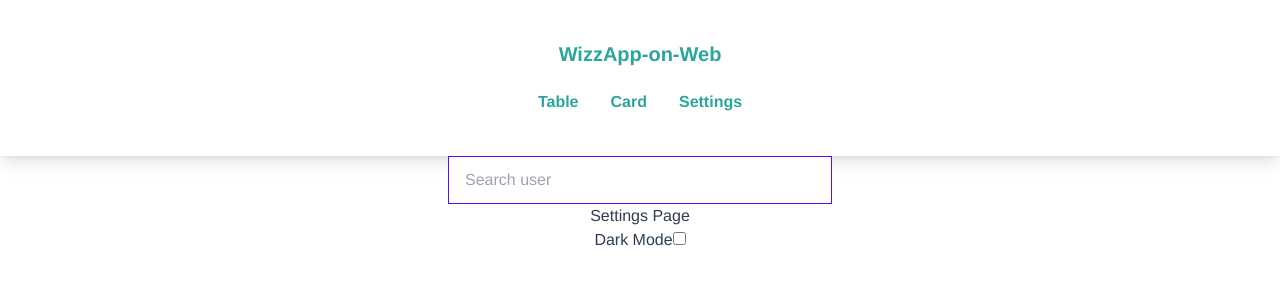
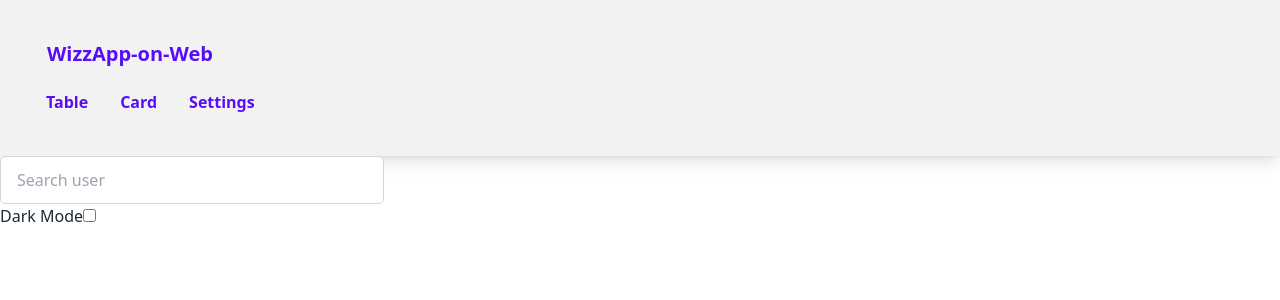
Before and after one commit to oussamalkd/wiz-app, a Vue app: page /settings in a window 1280 px wide. Shown: the top 300 px of the page. Built offline with nearby package versions, Linux system fonts and the light colour scheme.

Commit message:
feat: night/light theme

```diff
--- a/src/App.vue
+++ b/src/App.vue
@@ -42,13 +42,6 @@ export default {
 </script>
 
 <style lang="scss">
-#app {
-  font-family: Avenir, Helvetica, Arial, sans-serif;
-  -webkit-font-smoothing: antialiased;
-  -moz-osx-font-smoothing: grayscale;
-  text-align: center;
-  color: #2c3e50;
-}
 
 nav {
   padding: 30px;
--- a/src/components/AutocompleteInput.vue
+++ b/src/components/AutocompleteInput.vue
@@ -4,9 +4,6 @@
         <div class="form-control">
             <div class="input-group mx-auto">
                 <input v-model="search" type="text" autocomplete="off" placeholder="Search user" class="auto-complete" @focus="modal = true"/>
-                <button class="btn btn-ghost">
-                    <svg xmlns="http://www.w3.org/2000/svg" class="h-6 w-6" fill="none" viewBox="0 0 24 24" stroke="currentColor"><path stroke-linecap="round" stroke-linejoin="round" stroke-width="2" d="M21 21l-6-6m2-5a7 7 0 11-14 0 7 7 0 0114 0z" /></svg>
-                </button>
             </div>
         </div>
         <div v-if="filtredItems && modal" class="suggestions">
@@ -44,8 +41,8 @@ export default {
             }
         },
         // set value when user click on a suggestion
-        setItem(item) {
-            this.search = item
+        setItem() {
+            this.search = ''
             //hide suggestions list
             this.modal = false
         }
@@ -66,7 +63,8 @@ export default {
     @apply relative;
 }
 .auto-complete {
-    @apply input input-primary w-96 text-base-content;
+    @apply input input-bordered w-96 text-base-content;
+    border-radius: 5px !important;
     &:focus, &:active {
         outline: none
     }
@@ -74,7 +72,7 @@ export default {
 .suggestions {
     @apply absolute z-20 w-96 shadow rounded;
     ul {
-        @apply w-full ml-0 bg-primary-content text-base-content max-h-44 overflow-y-scroll;
+        @apply w-full bg-primary-content text-base-content max-h-44 overflow-y-scroll;
 
         li {
             @apply w-full p-2 border-b cursor-pointer;
--- a/src/components/IndexCard.vue
+++ b/src/components/IndexCard.vue
@@ -9,7 +9,7 @@
             </div>
             <!-- The button to open dialog modal -->
             <!-- Send the id of selected user to parent  -->
-            <label for="my-modal" class="btn btn-link modal-button" @click="$emit('getCurrentUser',id)">Delete</label>
+            <label for="my-modal" class="btn btn-link text-error modal-button" @click="$emit('getCurrentUser',id)">Delete</label>
         </div>
     </div>
 </template>
@@ -31,7 +31,7 @@ export default {
 </script>
 <style lang="scss">
 .index-card {
-    @apply bg-neutral-content shadow-lg flex flex-col rounded-lg w-full xl:w-5/12 2xl:w-3/12 m-5;
+    @apply bg-primary-content shadow-lg flex flex-col rounded-lg w-full xl:w-5/12 2xl:w-3/12 m-5;
     transition: all 0.5s ease-in-out;
     cursor: pointer;
 
@@ -39,16 +39,16 @@ export default {
         @apply p-4 text-left;
 
         .card-header {
-            @apply text-xl font-medium text-gray-900
+            @apply text-xl font-medium text-primary-focus
         }
         .card-content {
-            @apply text-gray-400 font-medium text-lg
+            @apply text-base-content font-normal text-lg
 
         }
     }
 
     &:hover {
-        @apply bg-gray-50
+        @apply bg-base-200
     }
 
     &.highlited {
--- a/src/components/LoadingIndicator.vue
+++ b/src/components/LoadingIndicator.vue
@@ -9,6 +9,14 @@
     </div>
 </template>
 <style lang="scss">
+html[data-theme="night"] {
+    .loading-indicator {
+        span {
+            border: 8px solid #eee;
+            border-color: #eee transparent transparent transparent;
+        }
+    }
+}
 .indicator-container {
     @apply mx-auto flex justify-center items-center;
 }
--- a/src/components/NavBar/IndexNavBar.vue
+++ b/src/components/NavBar/IndexNavBar.vue
@@ -25,7 +25,7 @@ name: 'IndexNavBar'
 </script>
 <style lang="scss">
 .navbar {
-    @apply bg-secondary-content shadow-lg text-accent-focus;
+    @apply bg-base-200 shadow-lg text-primary;
     .logo {
         @apply flex-1;
         a {
--- a/src/views/SettingsView.vue
+++ b/src/views/SettingsView.vue
@@ -1,11 +1,12 @@
 <template>
     <div class="settings-page">
-        <h1 class="text-blue-600 text-4xl">Settings Page</h1>
-        <div class="form-control">
-            <label class="label cursor-pointer">
-              <span class="label-text">Dark Mode</span>
-              <input type="checkbox" class="toggle toggle-primary" :checked="isChecked" @click="toggleCheckbox" />
-            </label>
+        <div class="setting-container flex mx-auto justify-center items-center">
+            <div class="form-control">
+                <label class="label cursor-pointer">
+                <span class="label-text text-xl mx-2">Dark Mode</span>
+                <input type="checkbox" class="toggle toggle-primary" :checked="isChecked" @click="toggleCheckbox" />
+                </label>
+            </div>
         </div>
     </div>
 </template>
```
